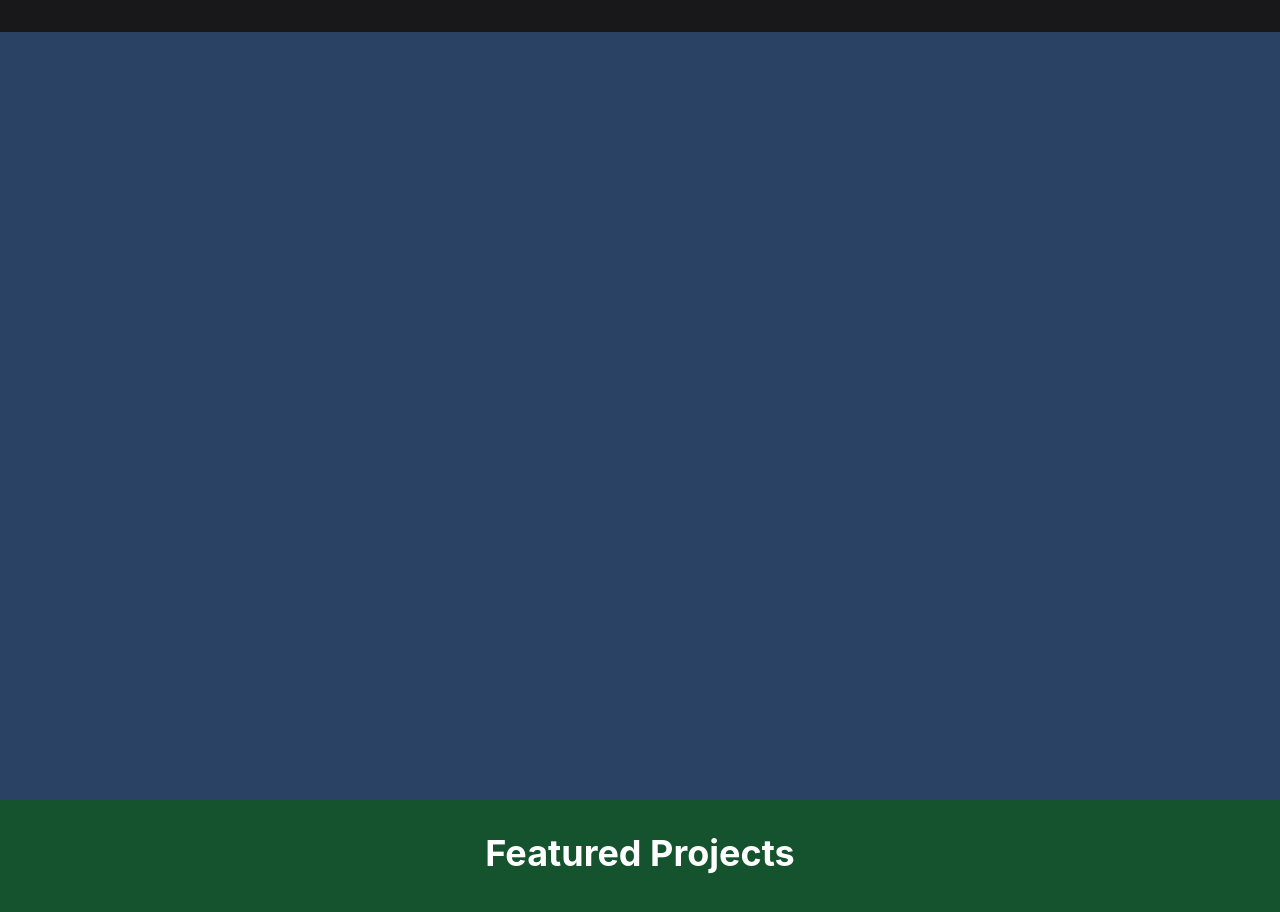
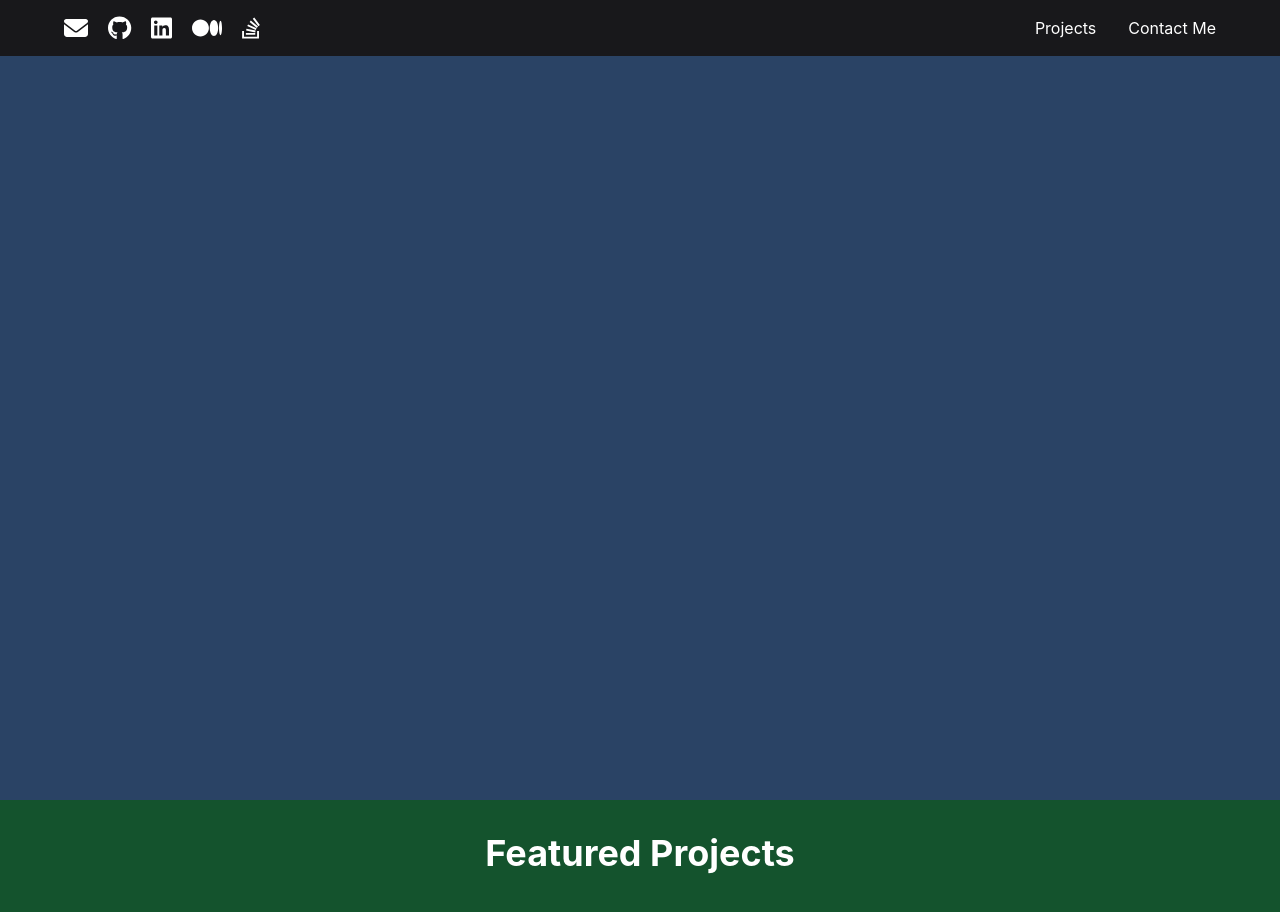
Before and after one commit to dluksa20/meta_advanced_react_finalProject, a React (Create React App) app: page / in a window 1280 px wide. Shown: the top 912 px of the page. Built offline with nearby package versions, Linux system fonts and the light colour scheme.

Commit message:
initial commit

```diff
--- a/src/components/Header.js
+++ b/src/components/Header.js
@@ -7,7 +7,7 @@ import {
   faMedium,
   faStackOverflow,
 } from "@fortawesome/free-brands-svg-icons";
-import { Box, HStack } from "@chakra-ui/react";
+import { Box, HStack, Link } from "@chakra-ui/react";
 
 const socials = [
   {
@@ -63,13 +63,25 @@ const Header = () => {
           justifyContent="space-between"
           alignItems="center"
         >
+          <nav>
+            <HStack spacing={5}>
+              {socials.map(({ icon, url }, index) => (
+                  <Link key={index} href={url} isExternal>
+                    <FontAwesomeIcon icon={icon} size="xl" />
+                  </Link>
+                ))}
+              </HStack>
+          </nav>
+
 
           <nav>
-            {/* Add social media links based on the `socials` data */}
-          </nav>
-          <nav>
             <HStack spacing={8}>
-              {/* Add links to Projects and Contact me section */}
+              <Link onClick={handleClick("projects")} cursor="pointer">
+                Projects
+              </Link>
+              <Link onClick={handleClick("contactme")} cursor="pointer">
+                Contact Me
+              </Link>
             </HStack>
           </nav>
         </HStack>
```
